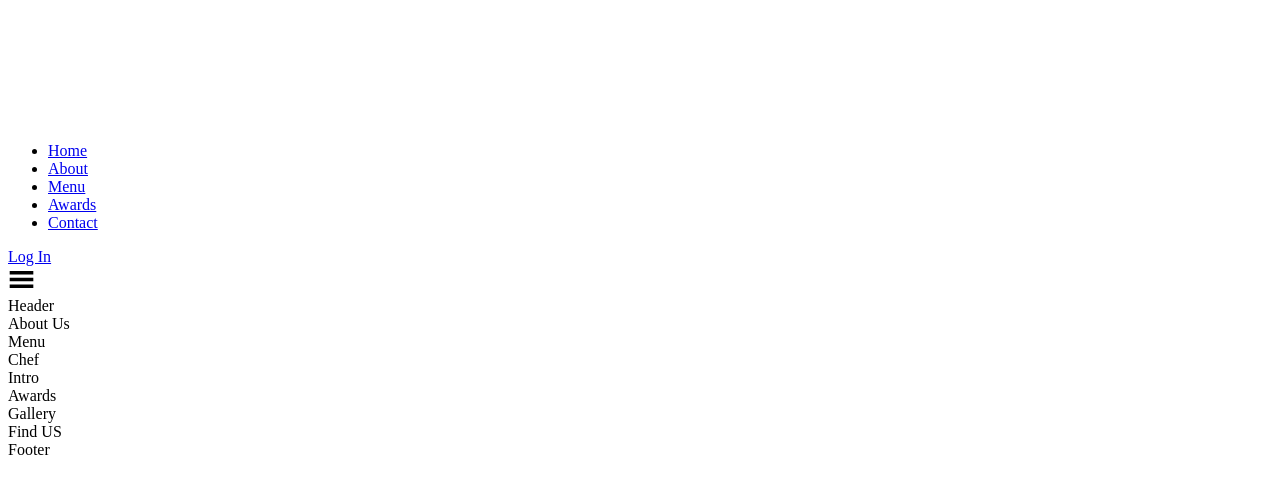
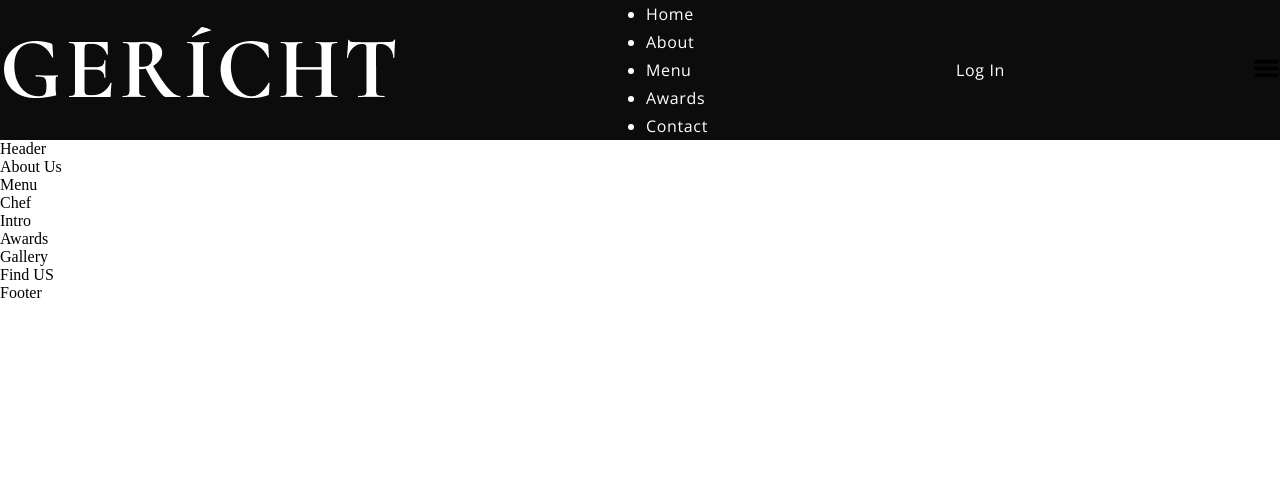
Before and after one commit to brosmar18/coffee-shop, a React (Create React App) app: page / in a window 1280 px wide. Shown: the top 494 px of the page. Built offline with nearby package versions, Linux system fonts and the light colour scheme; a web font is replaced by a local one.

Commit message:
global styles imported

```diff
--- a/src/App.js
+++ b/src/App.js
@@ -2,6 +2,7 @@ import React from 'react';
 
 import { AboutUs, Chef, FindUs, Footer, Gallery, Header, Intro, Awards, Menu} from './container';
 import { NavBar } from './components';
+import './App.css';
 
 const App = () => {
     return(
--- a/src/components/NavBar/NavBar.css
+++ b/src/components/NavBar/NavBar.css
@@ -0,0 +1,7 @@
+.app__navbar {
+    width: 100%;
+    display: flex;
+    justify-content: space-between;
+    align-items: center;
+    background: var(--color-black);
+}
--- a/src/index.js
+++ b/src/index.js
@@ -1,6 +1,7 @@
 import React from 'react';
 import ReactDOM from 'react-dom';
 
+import './index.css';
 import App from './App';
 
 
```
